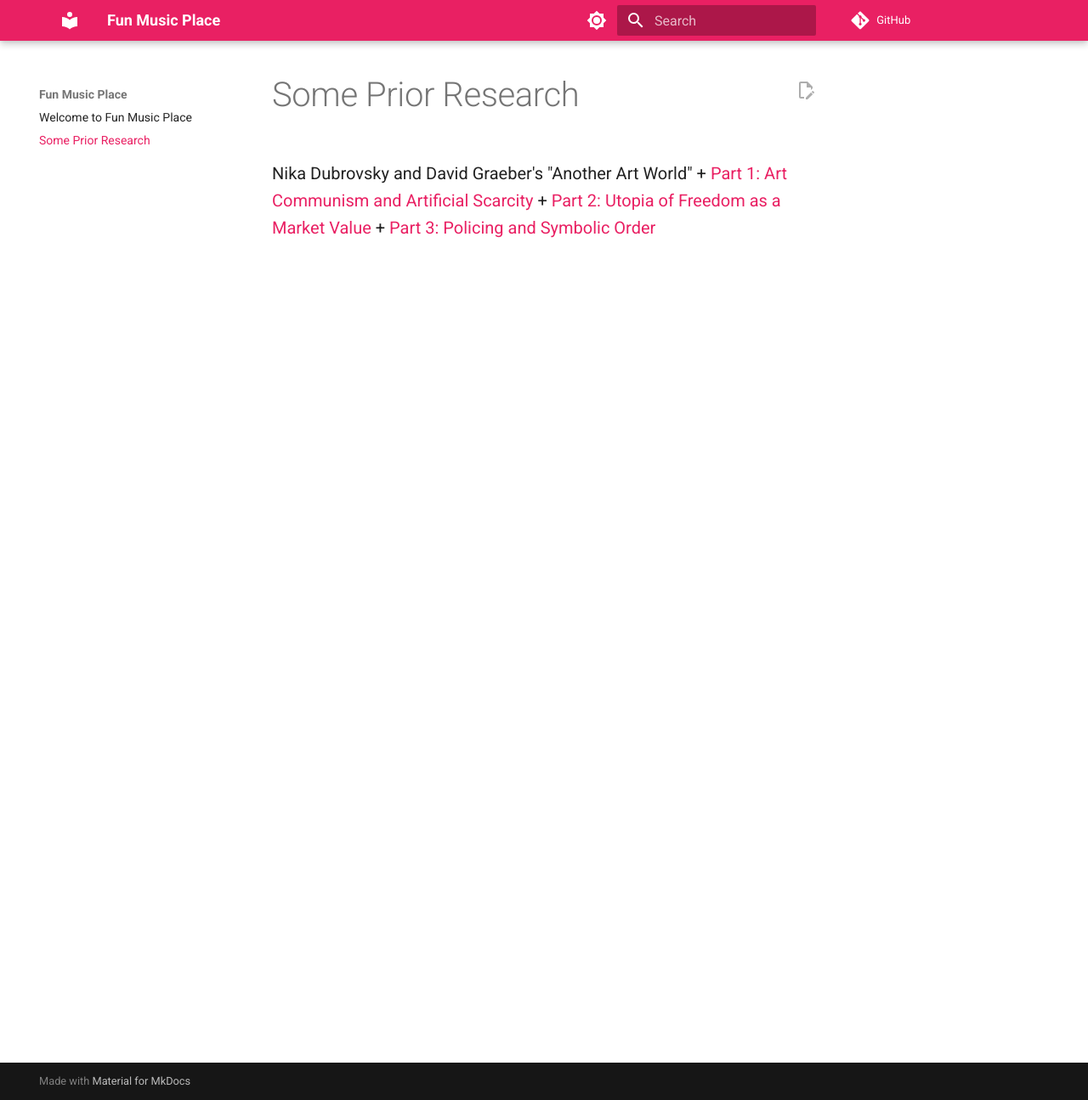
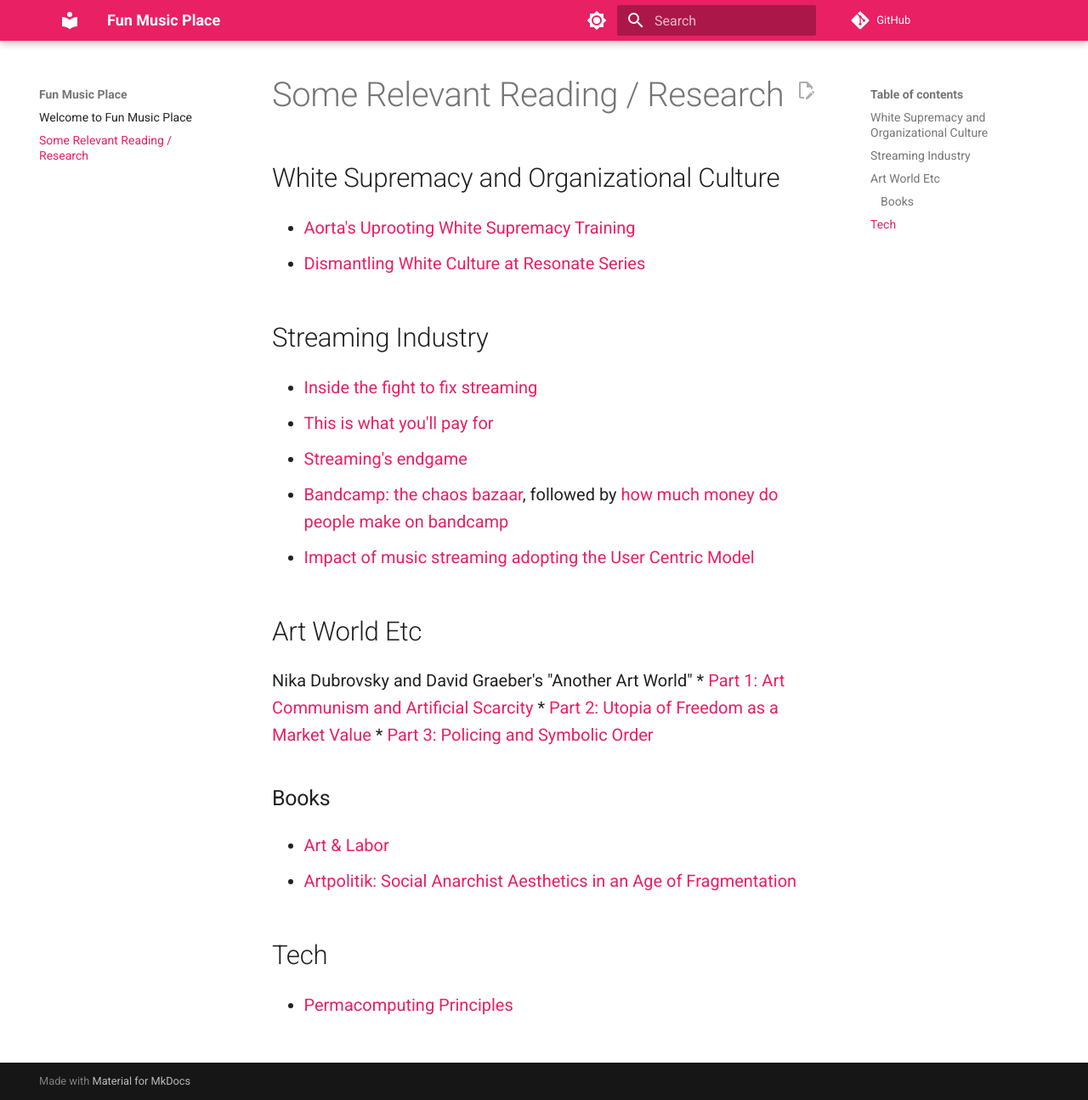
Before and after one commit to funmusicplace/wiki, an MkDocs documentation site: the page built from docs/resources.md, in a window 1280 px wide and 1295 px high. Shown: the whole window at 85% size. Built offline with MkDocs 1.6.1 and Material for MkDocs 9.7.7, drawn with Linux system fonts in a browser that asks for light colours; comment, search, counter and statistics services are not loaded.

Commit message:
fix: style on list, add new things to list

```diff
--- a/docs/resources.md
+++ b/docs/resources.md
@@ -1,6 +1,30 @@
-# Some Prior Research
+# Some Relevant Reading / Research
+
+## White Supremacy and Organizational Culture
+
+* [Aorta's Uprooting White Supremacy Training](https://aorta.coop/uprooting-white-supremacy-training)
+* [Dismantling White Culture at Resonate Series](https://community.resonate.coop/t/dismantling-white-culture-at-resonate/2897)
+
+## Streaming Industry
+
+* [Inside the fight to fix streaming](https://www.musicradar.com/news/inside-the-fight-fix-streaming)
+* [This is what you'll pay for](https://open.substack.com/pub/jaimebrooks/p/this-is-what-youll-pay-for)
+* [Streaming's endgame](https://www.daveedwards.co/writing/streamings-endgame/)
+* [Bandcamp: the chaos bazaar](https://components.one/posts/bandcamp-the-chaos-bazaar#1), followed by [how much money do people make on bandcamp](https://components.one/documentation/bandcamp-income-distribution)
+* [Impact of music streaming adopting the User Centric Model](https://cnm.fr/en/studies/impact-of-online-music-streaming-services-adopting-the-ucps/)
+
+## Art World Etc
 
 Nika Dubrovsky and David Graeber's "Another Art World"
-  + [Part 1: Art Communism and Artificial Scarcity](https://www.e-flux.com/journal/102/284624/another-art-world-part-1-art-communism-and-artificial-scarcity/)
-  + [Part 2: Utopia of Freedom as a Market Value](https://www.e-flux.com/journal/104/298663/another-art-world-part-2-utopia-of-freedom-as-a-market-value/)
-  + [Part 3: Policing and Symbolic Order](https://www.e-flux.com/journal/113/360192/another-art-world-part-3-policing-and-symbolic-order/)
+* [Part 1: Art Communism and Artificial Scarcity](https://www.e-flux.com/journal/102/284624/another-art-world-part-1-art-communism-and-artificial-scarcity/)
+* [Part 2: Utopia of Freedom as a Market Value](https://www.e-flux.com/journal/104/298663/another-art-world-part-2-utopia-of-freedom-as-a-market-value/)
+* [Part 3: Policing and Symbolic Order](https://www.e-flux.com/journal/113/360192/another-art-world-part-3-policing-and-symbolic-order/)
+
+### Books
+
+* [Art & Labor](https://archive.org/details/artlaborruskinmo0000bori)
+* [Artpolitik: Social Anarchist Aesthetics in an Age of Fragmentation](https://www.minorcompositions.info/?p=581)
+
+## Tech
+
+* [Permacomputing Principles](https://permacomputing.net/Principles/)
```
